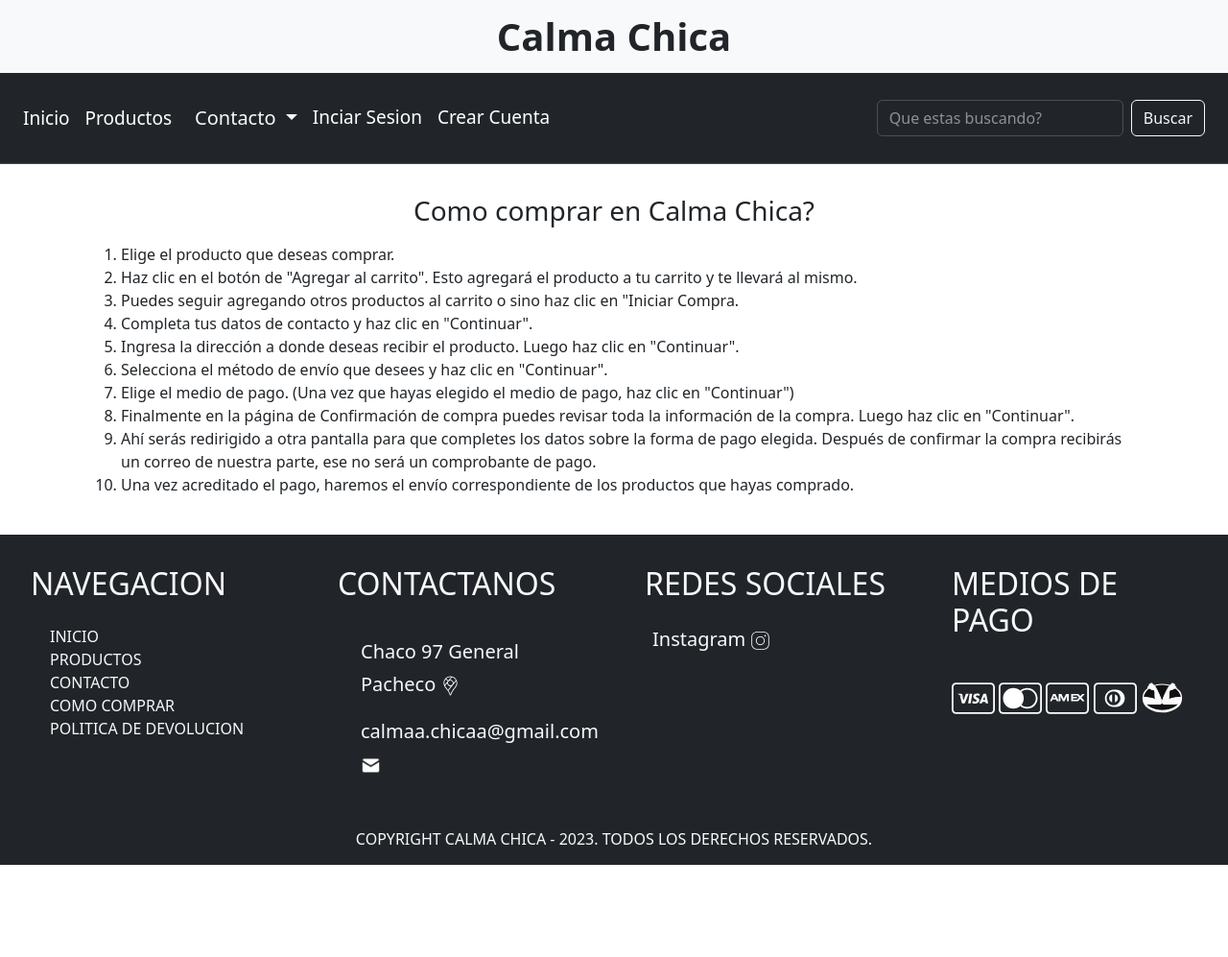
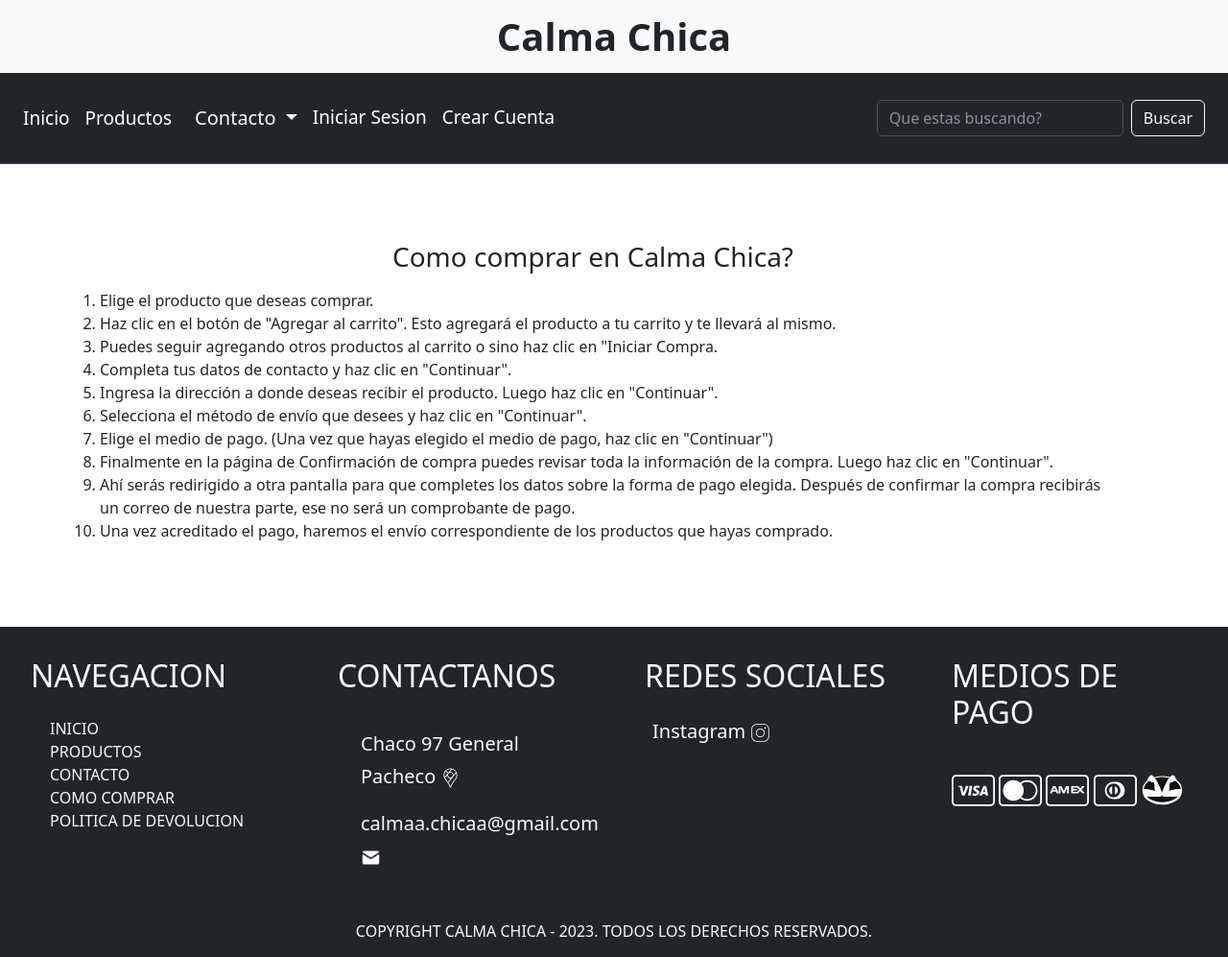
Before and after one commit to OlivaresLeonel/calmachica-proyecto-coder, a website: page pages/como-comprar.html in a window 1280 px wide. Shown: the whole page at 96% size. Before the commit the page ends 901 px from the top, so only its background shows below. Drawn offline with nearby package versions, Linux system fonts and the light colour scheme.

Commit message:
ortografia

```diff
--- a/pages/como-comprar.html
+++ b/pages/como-comprar.html
@@ -65,7 +65,7 @@
                     </li>
 
                     <li class="nav-item">
-                        <a class="nav-link active" aria-current="page" href="./login.html">Inciar Sesion</a>
+                        <a class="nav-link active" aria-current="page" href="./login.html">Iniciar Sesion</a>
                     </li>
 
                     <li class="nav-item">
@@ -87,7 +87,7 @@
     </header>
 
     <main>
-        <div class="container p-4">
+        <div class="container p-4 m-5">
             <section class="d-flex justify-content-center p-2">
                 <h3>Como comprar en Calma Chica?</h3>
             </section>
```
Also changed, not shown: index.html (+1 -1 lines), pages/buzo-california.html (+1 -1 lines), pages/buzo-race.html (+1 -1 lines), pages/buzo-racing.html (+1 -1 lines), pages/contacto.html (+1 -1 lines), pages/crear-cuenta.html (+1 -1 lines), pages/login.html (+1 -1 lines), pages/politica-devolucion.html (+1 -1 lines), pages/productos.html (+1 -1 lines), pages/vestido-mia.html (+1 -1 lines).
